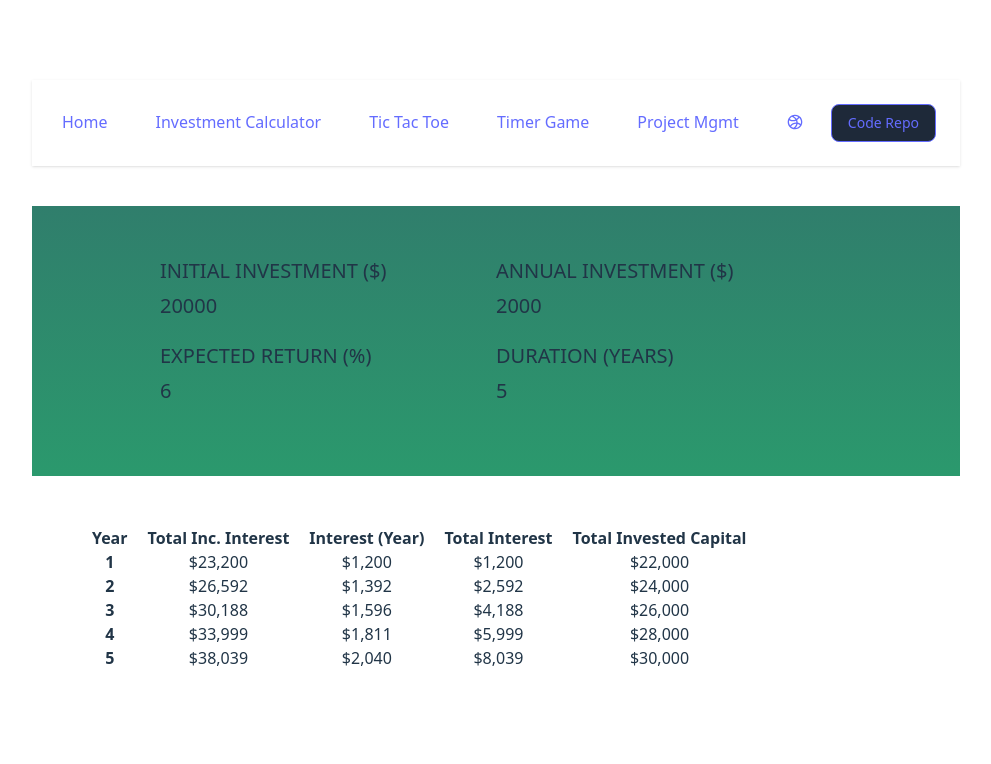
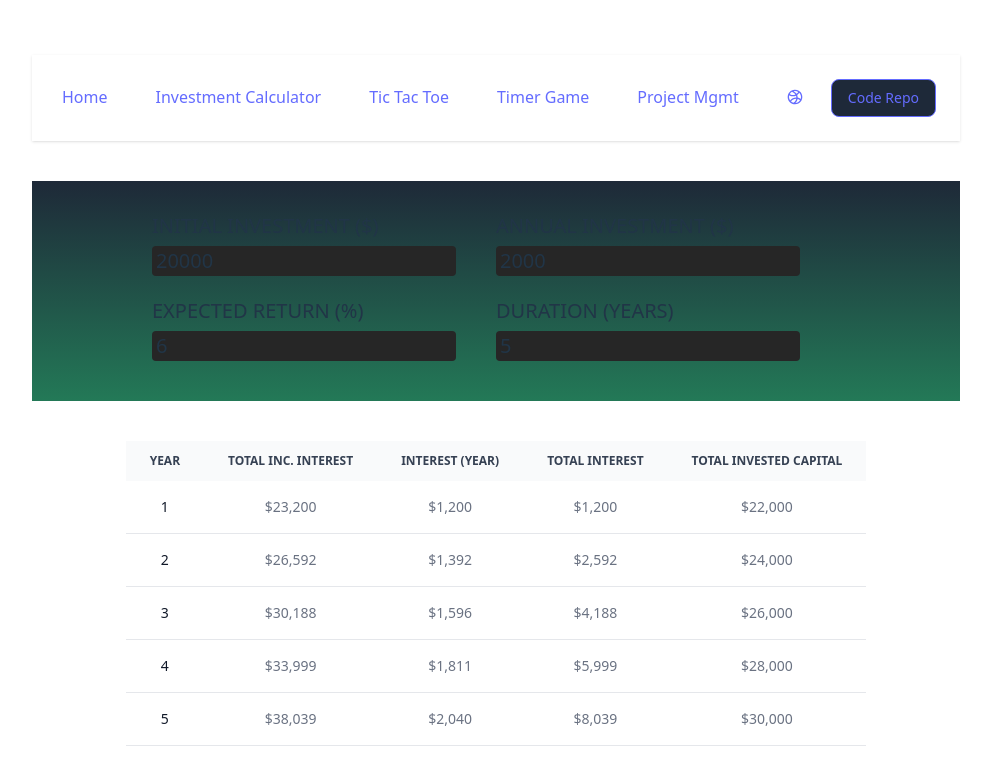
Before and after one commit to 0xadri/ima-kokode, a React (Vite) app: page /InvestmentCalculator in a window 1280 px wide. Shown: the top 764 px of the page, without its empty margins (144-1135 px from the left). Built offline with nearby package versions, Linux system fonts and the light colour scheme.

Commit message:
INVESTMENT MGMT : update style

```diff
--- a/src/App.css
+++ b/src/App.css
@@ -77,8 +77,8 @@
 
 .inv-param-inputs-area {
   background-color: #026202;
-  padding: 50px;
-  background: linear-gradient(180deg, #307e6c, #2b996d);
+  padding: 30px 50px 20px 50px;
+  background: linear-gradient(180deg, #1e2938, #237957);
 }
 
 .inv-row-one,
@@ -107,10 +107,6 @@
 
 .inv-returns-area {
   padding: 50px;
-}
-
-.inv-returns-th {
-  padding: 0 10px;
 }
 
 /* END: Investment Calculator */
--- a/src/components/InvestmentParamInputs.jsx
+++ b/src/components/InvestmentParamInputs.jsx
@@ -12,7 +12,7 @@ const InvestmentParamInputs = ({ setInvestmentParameters, invParams }) => {
               name="initial-investment"
               id="initial-investment"
               placeholder="Type Initial Investment..."
-              className="inv-row-input-field"
+              className="inv-row-input-field bg-neutral-800 rounded px-1"
               value={invParams.initialInvestment}
               onChange={(e) =>
                 setInvestmentParameters("initialInvestment", e.target.value)
@@ -28,7 +28,7 @@ const InvestmentParamInputs = ({ setInvestmentParameters, invParams }) => {
               name="annual-investment"
               id="annual-investment"
               placeholder="Type Annual Investment..."
-              className="inv-row-input-field"
+              className="inv-row-input-field bg-neutral-800 rounded px-1"
               value={invParams.annualInvestment}
               onChange={(e) =>
                 setInvestmentParameters("annualInvestment", e.target.value)
@@ -46,7 +46,7 @@ const InvestmentParamInputs = ({ setInvestmentParameters, invParams }) => {
               name="expected-return"
               id="expected-return"
               placeholder="Type Expected Return..."
-              className="inv-row-input-field"
+              className="inv-row-input-field bg-neutral-800 rounded px-1"
               value={invParams.expectedReturn}
               onChange={(e) =>
                 setInvestmentParameters("expectedReturn", e.target.value)
@@ -62,7 +62,7 @@ const InvestmentParamInputs = ({ setInvestmentParameters, invParams }) => {
               name="duration"
               id="duration"
               placeholder="Type Duration..."
-              className="inv-row-input-field"
+              className="inv-row-input-field bg-neutral-800 rounded px-1"
               value={invParams.duration}
               onChange={(e) =>
                 setInvestmentParameters("duration", e.target.value)
--- a/src/components/InvestmentReturns.jsx
+++ b/src/components/InvestmentReturns.jsx
@@ -20,25 +20,25 @@ const InvestmentReturns = ({ invParams }) => {
       results[0].annualInvestment;
 
   return (
-    <div className="inv-returns-area">
+    <div className="mt-10">
       {!inputsAreValid && <div>Please Enter Positive Values</div>}
       {inputsAreValid && results && (
-        <table>
-          <thead>
+        <table className="m-auto text-sm text-gray-500 dark:text-gray-400">
+          <thead className="text-xs text-gray-700 uppercase bg-gray-50 dark:bg-gray-700 dark:text-gray-400">
             <tr>
-              <th scope="col" className="inv-returns-th">
+              <th scope="col" className="px-6 py-3">
                 Year
               </th>
-              <th scope="col" className="inv-returns-th">
+              <th scope="col" className="px-6 py-3">
                 Total Inc. Interest
               </th>
-              <th scope="col" className="inv-returns-th">
+              <th scope="col" className="px-6 py-3">
                 Interest (Year)
               </th>
-              <th scope="col" className="inv-returns-th">
+              <th scope="col" className="px-6 py-3">
                 Total Interest
               </th>
-              <th scope="col" className="inv-returns-th">
+              <th scope="col" className="px-6 py-3">
                 Total Invested Capital
               </th>
             </tr>
@@ -50,12 +50,26 @@ const InvestmentReturns = ({ invParams }) => {
                 yearData.annualInvestment * yearData.year -
                 initialInvestment;
               return (
-                <tr key={index}>
-                  <th scope="row">{yearData.year}</th>
-                  <td>{formatter.format(yearData.valueEndOfYear)}</td>
-                  <td>{formatter.format(yearData.interest)}</td>
-                  <td>{formatter.format(totalInterest)}</td>
-                  <td>
+                <tr
+                  key={index}
+                  className="bg-white border-b dark:bg-gray-800 dark:border-gray-700 border-gray-200"
+                >
+                  <th
+                    scope="row"
+                    className="px-6 py-4 font-medium text-gray-900 whitespace-nowrap dark:text-white"
+                  >
+                    {yearData.year}
+                  </th>
+                  <td className="px-6 py-4">
+                    {formatter.format(yearData.valueEndOfYear)}
+                  </td>
+                  <td className="px-6 py-4">
+                    {formatter.format(yearData.interest)}
+                  </td>
+                  <td className="px-6 py-4">
+                    {formatter.format(totalInterest)}
+                  </td>
+                  <td className="px-6 py-4">
                     {formatter.format(
                       initialInvestment +
                         yearData.annualInvestment * yearData.year
```
